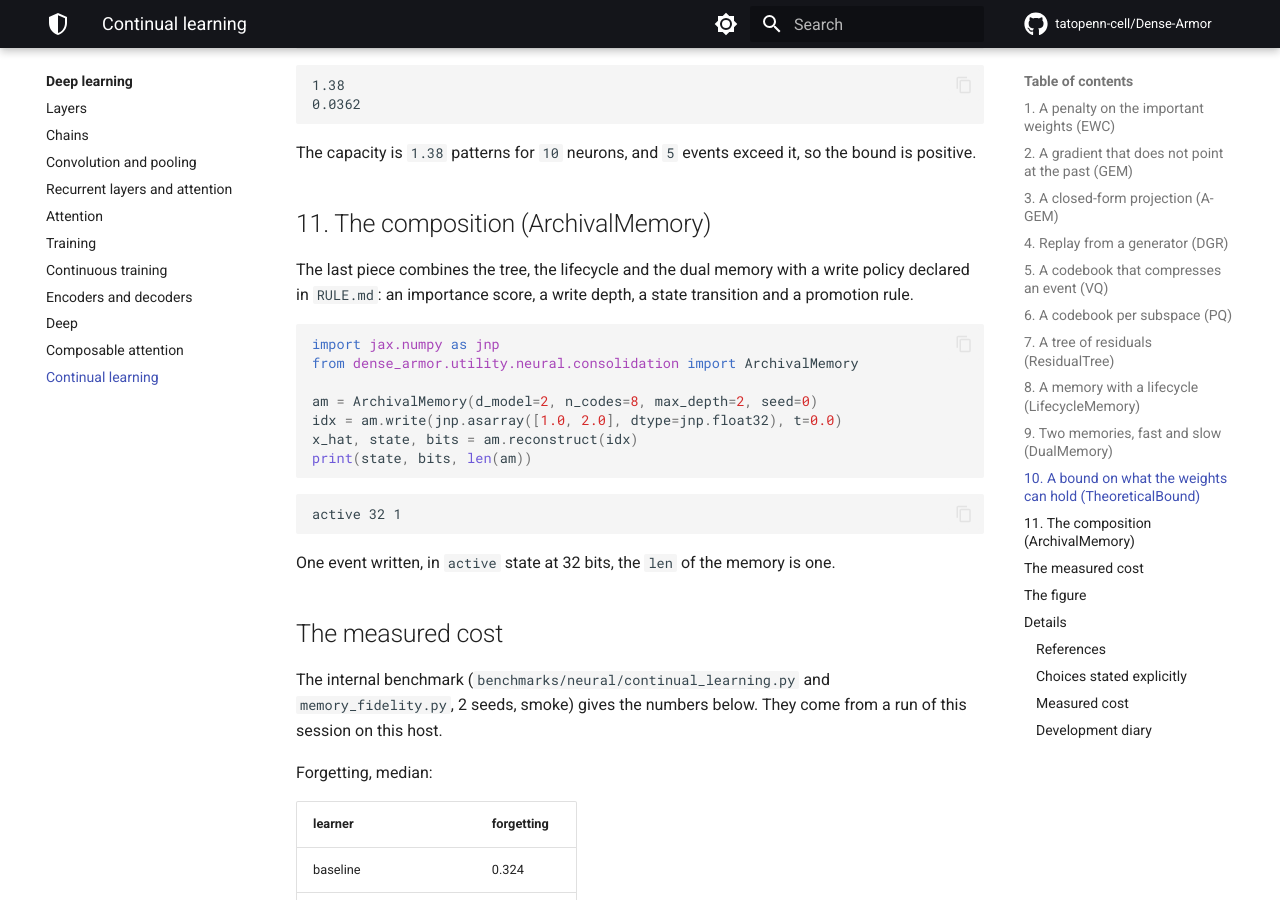
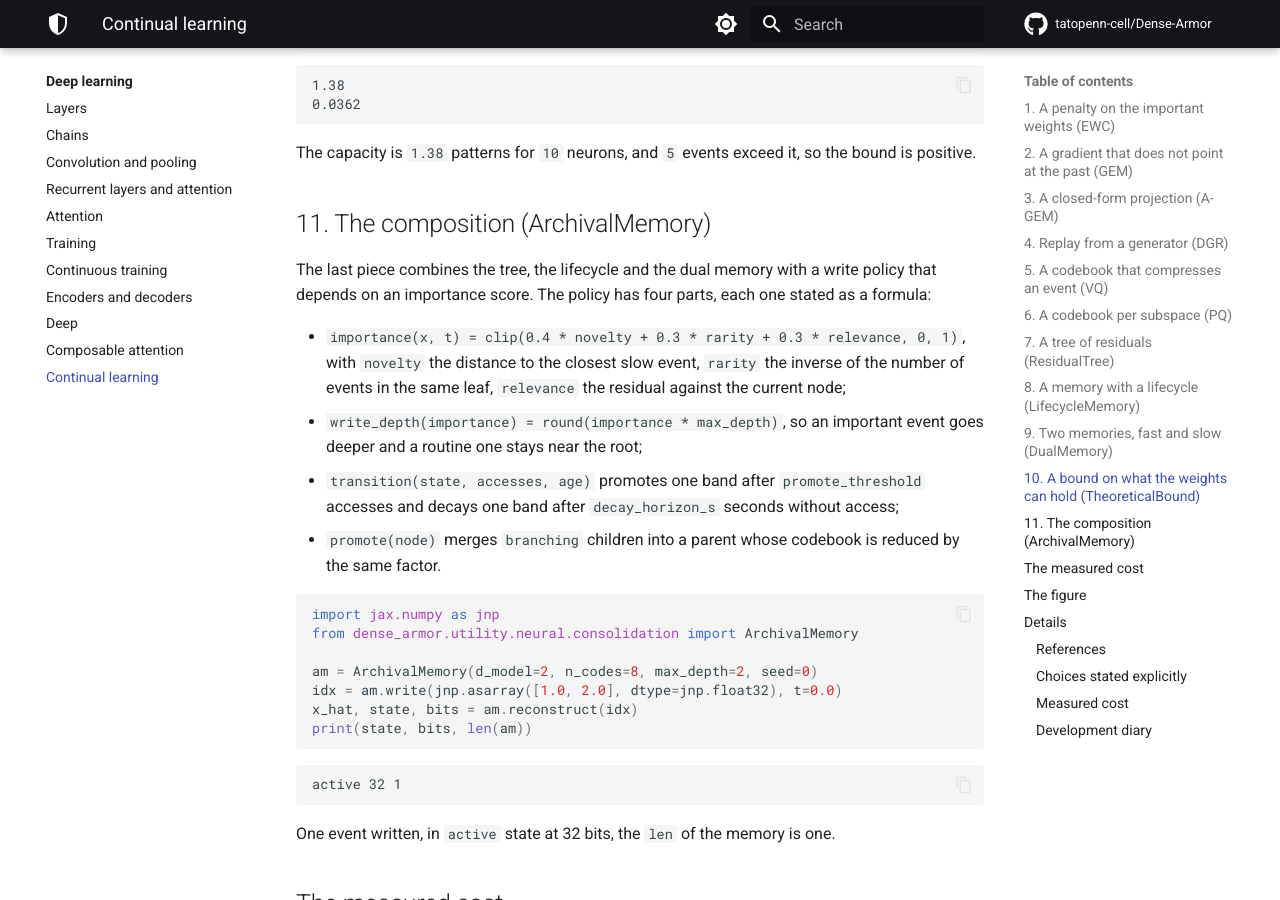
Before and after one commit to tatopenn-cell/Dense-Armor, an MkDocs documentation site: the page built from docs/neural/continual_learning.md, in a window 1280 px wide and 900 px high, scrolled down 5287 px. Built offline with MkDocs 1.6.1 and Material for MkDocs 9.7.7, drawn with Linux system fonts in a browser that asks for light colours; comment, search, counter and statistics services are not loaded; some of the changed text lies outside the part shown.

Commit message:
taskN09 docs: the four formulas of ArchivalMemory inline, .gitignore for the generated JSON
- docs/neural/continual_learning.md: section 11 now states the four
  parts of the ArchivalMemory write policy as formulas
  (importance = 0.4 novelty + 0.3 rarity + 0.3 relevance,
  write_depth = round(importance * max_depth), promote after
  promote_threshold accesses and decay after decay_horizon_s seconds,
  promote merges branching children into a parent). The Choices section
  states the same four formulas instead of pointing at an internal file
  that is not in this repository. The Development diary keeps the
  DarkMemory entry: what was tried and what failed belongs there
  (rule 11 of REGOLE_DOC_DENSE_ARMOR.md).

- .gitignore: benchmarks/neural/*.json. The four JSON files written by
  the benchmarks (continual_learning.json, memory_fidelity.json,
  memory_fidelity_dark.json, public_benchmark.json) are output of the
  scripts, not source.

Checks: freshness check of the page -> 11 blocks, 11 MATCH. mkdocs
build --strict -> exit 0.

```diff
--- a/docs/neural/continual_learning.md
+++ b/docs/neural/continual_learning.md
@@ -233,7 +233,12 @@ The capacity is `1.38` patterns for `10` neurons, and `5` events exceed it, so t
 
 ## 11. The composition (ArchivalMemory)
 
-The last piece combines the tree, the lifecycle and the dual memory with a write policy declared in `RULE.md`: an importance score, a write depth, a state transition and a promotion rule.
+The last piece combines the tree, the lifecycle and the dual memory with a write policy that depends on an importance score. The policy has four parts, each one stated as a formula:
+
+- `importance(x, t) = clip(0.4 * novelty + 0.3 * rarity + 0.3 * relevance, 0, 1)`, with `novelty` the distance to the closest slow event, `rarity` the inverse of the number of events in the same leaf, `relevance` the residual against the current node;
+- `write_depth(importance) = round(importance * max_depth)`, so an important event goes deeper and a routine one stays near the root;
+- `transition(state, accesses, age)` promotes one band after `promote_threshold` accesses and decays one band after `decay_horizon_s` seconds without access;
+- `promote(node)` merges `branching` children into a parent whose codebook is reduced by the same factor.
 
 ~~~python
 import jax.numpy as jnp
@@ -307,7 +312,7 @@ VQ: MSE 0.73, PSNR 1.37, exact recall 0.95. PQ: MSE 0.16, PSNR 8.10, exact recal
 - `PQMemory` is bibliographic only: the formula is derived from section 3 of the paper, not verified against a PDF that is not in the folder.
 - `TheoreticalBound` is the classical Hopfield capacity `0.138 sqrt(P)`, a declared placeholder. The two 2025 papers are in the folder and cited in the docstring, but neither gives a closed-form bound.
 - `VQMemory` forward is not differentiable: `quantize` selects `argmin_j ||z_e - e_j||`. `gradcheck` is not applicable, and the deviation from the layer contract is declared in the docstring; the straight-through estimator is a biased surrogate of a gradient that does not exist.
-- `ArchivalMemory` write policy is declared in `RULE.md` v0.1: importance, write depth, state transition, promotion. Section 7 is left for the owner to sign.
+- `ArchivalMemory` write policy is the four formulas stated in section 11: `importance = 0.4 novelty + 0.3 rarity + 0.3 relevance`, `write_depth = round(importance * max_depth)`, promote after `promote_threshold` accesses and decay after `decay_horizon_s` seconds, `promote` merges `branching` children into a parent. The policy is our choice; no paper gives it.
 - The `DarkMemory` construction with the Prisma ground state was measured with 20 seeds and did not pass its own test (Wilcoxon p = 0.0929, A12 = 0.6312): it is not in the branch.
 - The tasks of the forgetting benchmark are synthetic conflicting rules, not MNIST permutations.
 
```
Also changed, not shown: 1 other file.
